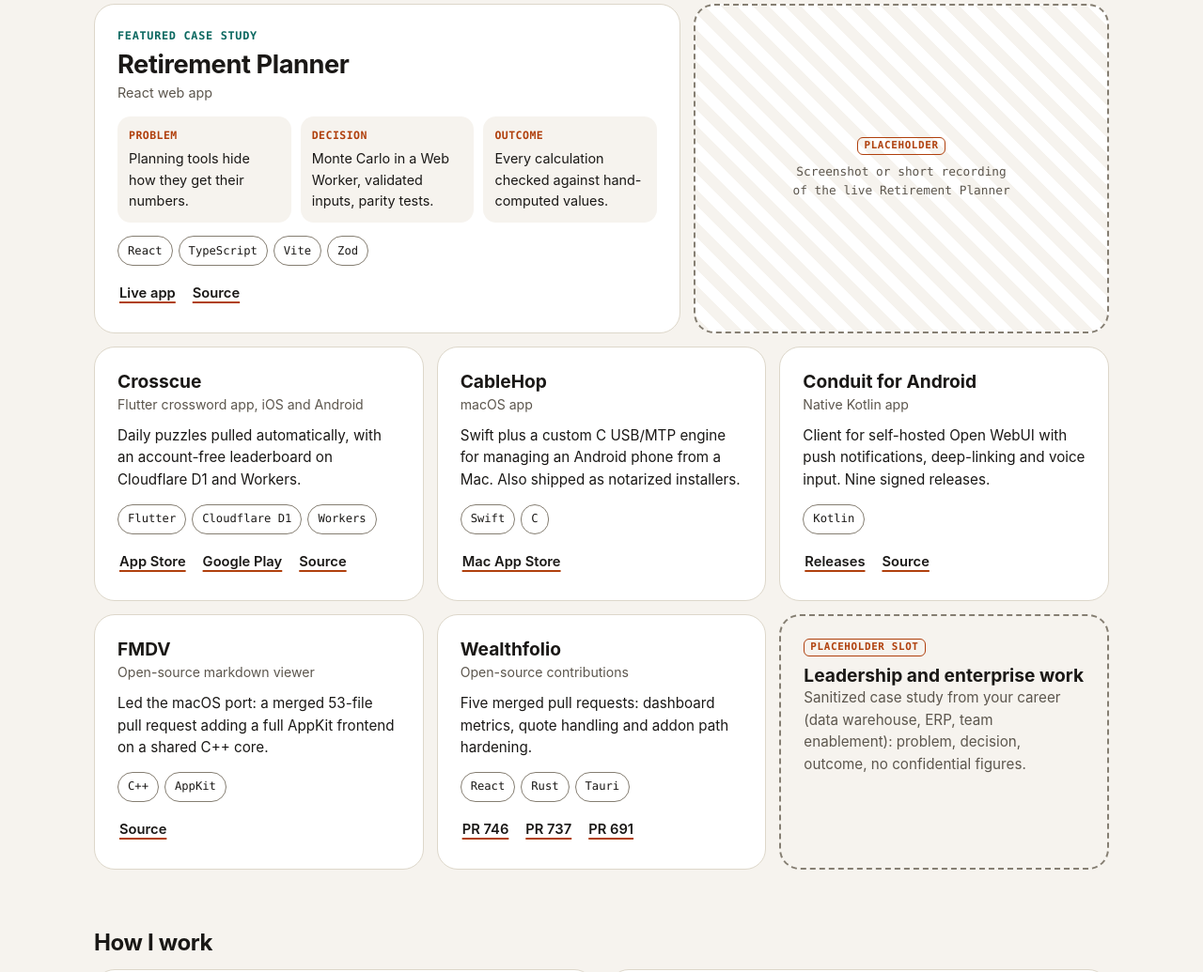
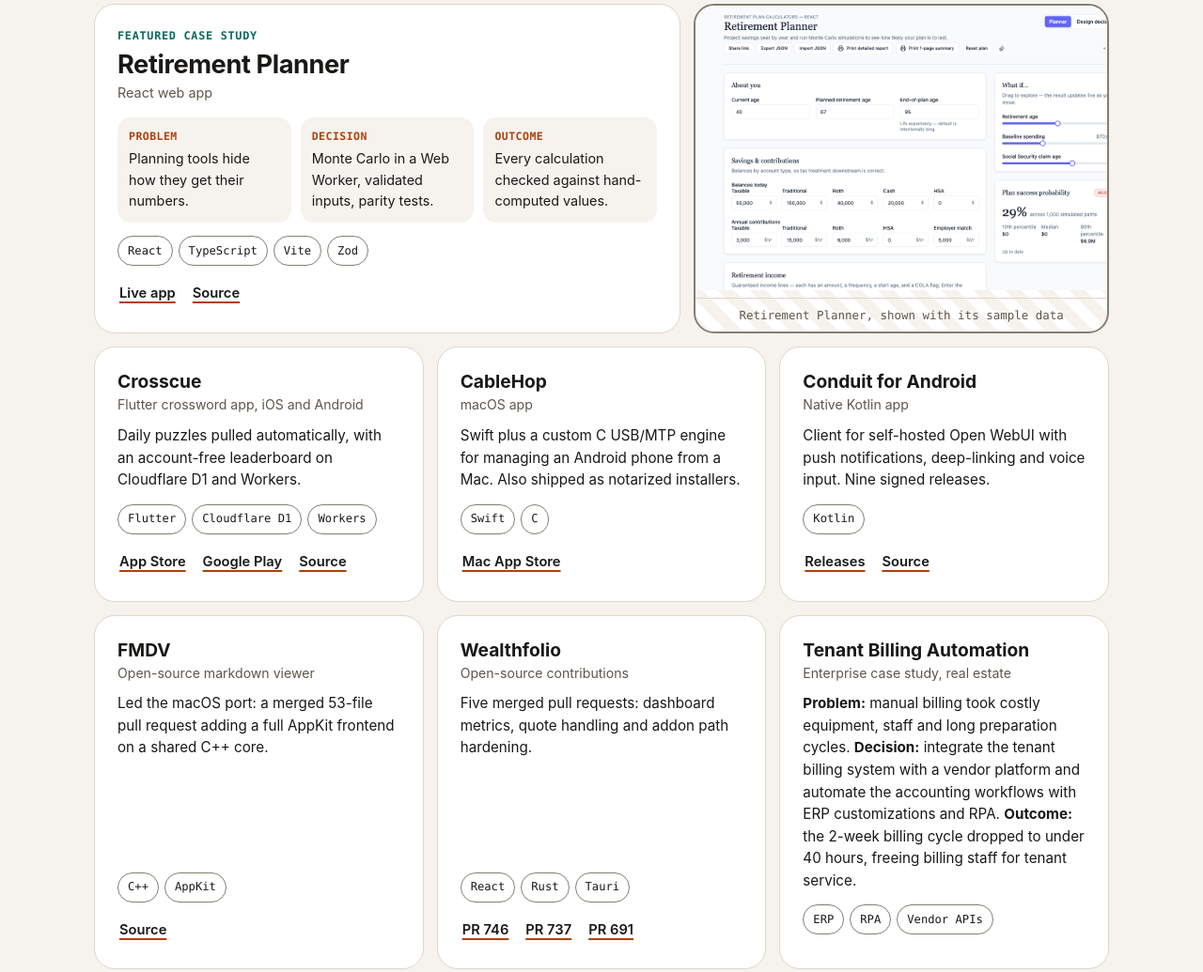
Before and after one commit to AtomicTrxn/AtomicTrxn.github.io, a plain HTML site: page index.html in a window 1280 px wide. Shown: the part 609-1644 px from the top of the page at 94% size. Drawn offline with Linux system fonts and the light colour scheme.

Commit message:
feat: fill placeholders with intro, billing case study and screenshot

```diff
--- a/index.html
+++ b/index.html
@@ -4,7 +4,7 @@
 <meta charset="utf-8">
 <meta name="viewport" content="width=device-width, initial-scale=1">
 <meta name="color-scheme" content="light dark">
-<title>Tom Hess | Portfolio (mockup B2)</title>
+<title>Tom Hess | Portfolio</title>
 <script>
 /* Apply saved theme before first paint. System = no attribute. */
 (function(){try{var t=localStorage.getItem("theme");if(t==="light"||t==="dark"){document.documentElement.setAttribute("data-theme",t);}}catch(e){}})();
@@ -125,7 +125,9 @@
 .steps div{background:var(--inset);border-radius:14px;padding:12px;font-size:.9rem}
 .steps b{display:block;font-family:var(--mono);font-size:.72rem;text-transform:uppercase;letter-spacing:.04em;color:var(--a1);margin-bottom:4px}
 .shot{background:repeating-linear-gradient(45deg,var(--inset),var(--inset) 12px,var(--tile) 12px,var(--tile) 24px);border:2px dashed var(--line-strong);align-items:center;justify-content:center;text-align:center;font-family:var(--mono);font-size:.8rem;color:var(--muted);min-height:200px;gap:8px}
-.shot .ph{margin:0;color:var(--a1)}
+.shot{margin:0;padding:0;overflow:hidden;justify-content:flex-start;align-items:stretch;border-style:solid}
+.shot img{display:block;width:100%;height:auto;flex:1;object-fit:cover;object-position:top left}
+.shot figcaption{font-size:.78rem;padding:8px 14px;color:var(--muted);border-top:1px solid var(--line)}
 .p h3{margin:0;font-size:1.2rem;line-height:1.25}
 .p .ctx{color:var(--muted);font-size:.88rem;margin:2px 0 10px}
 .p p{margin:0 0 14px;font-size:.95rem}
@@ -138,9 +140,6 @@
 .links{display:flex;flex-wrap:wrap;gap:4px 14px;font-size:.92rem;font-weight:600}
 .links a,.work a{text-decoration:underline;text-decoration-color:var(--a1);text-decoration-thickness:2px;text-underline-offset:4px;padding:6px 2px;border-radius:4px;transition:background-color .15s,color .15s}
 .links a:hover,.work a:hover{background:var(--a1);color:var(--on-a1);text-decoration-color:transparent}
-.slot{border:2px dashed var(--line-strong);background:transparent}
-.slot .ph{color:var(--a1);margin:0 0 8px;align-self:flex-start}
-.slot p{color:var(--muted)}
 
 /* How I work */
 .work h3{margin:0 0 6px;font-size:1.15rem;line-height:1.3}
@@ -183,7 +182,6 @@
 </head>
 <body>
 <a class="skip" href="#main">Skip to content</a>
-<div class="mock" role="note">Design mockup B2 (bento, refined). Tagline and slots are placeholders; project facts come from the Fujitec portfolio.</div>
 <div class="wrap">
   <header class="top">
     <div class="brand">Tom Hess</div>
@@ -199,9 +197,9 @@
   <section aria-label="Introduction and highlights" class="bento">
     <div class="tile hero" id="hero">
       <div class="orb orb1" aria-hidden="true"></div><div class="orb orb2" aria-hidden="true"></div>
-      <div class="tag">Engineering leader &middot; Cincinnati, OH</div>
+      <div class="tag">Product-focused engineering leader &middot; Cincinnati, OH</div>
       <h1>Software that ships, and teams that ship it.</h1>
-      <p><span class="ph">Placeholder</span>Tagline. Selected projects taken from idea to real users, built by directing and reviewing an AI-enabled coding agent.</p>
+      <p>Software engineer and engineering leader with two Director-level roles and three years in product. These are projects I took from idea to real users, built by directing and reviewing an AI-enabled coding agent.</p>
     </div>
     <div class="tile num fill1"><b data-count="3">3</b><span>App stores live</span></div>
     <div class="tile num fill2"><b data-count="6">6</b><span>Merged contributions</span></div>
@@ -224,7 +222,7 @@
       <ul class="stack" aria-label="Technologies"><li><span class="chip">React</span></li><li><span class="chip">TypeScript</span></li><li><span class="chip">Vite</span></li><li><span class="chip">Zod</span></li></ul>
       <div class="links"><a href="https://atomictrxn.github.io/calculators/app/">Live app</a><a href="https://github.com/AtomicTrxn/calculators">Source</a></div>
     </article>
-    <div class="tile shot" role="img" aria-label="Placeholder for a screenshot or short recording of the live Retirement Planner"><span class="ph">Placeholder</span><span>Screenshot or short recording<br>of the live Retirement Planner</span></div>
+    <figure class="tile shot"><img src="img/retirement-planner.png" width="1280" height="800" loading="lazy" alt="Screenshot of the Retirement Planner: inputs for age, savings and contributions beside a what-if panel and a plan success probability"><figcaption>Retirement Planner, shown with its sample data</figcaption></figure>
 
     <article class="tile p proj">
       <h3>Crosscue</h3><div class="ctx">Flutter crossword app, iOS and Android</div>
@@ -256,10 +254,10 @@
       <ul class="stack" aria-label="Technologies"><li><span class="chip">React</span></li><li><span class="chip">Rust</span></li><li><span class="chip">Tauri</span></li></ul>
       <div class="links"><a href="https://github.com/wealthfolio/wealthfolio/pull/746">PR 746</a><a href="https://github.com/wealthfolio/wealthfolio/pull/737">PR 737</a><a href="https://github.com/wealthfolio/wealthfolio/pull/691">PR 691</a></div>
     </article>
-    <article class="tile p slot">
-      <span class="ph">Placeholder slot</span>
-      <h3>Leadership and enterprise work</h3>
-      <p>Sanitized case study from your career (data warehouse, ERP, team enablement): problem, decision, outcome, no confidential figures.</p>
+    <article class="tile p proj">
+      <h3>Tenant Billing Automation</h3><div class="ctx">Enterprise case study, real estate</div>
+      <p><b>Problem:</b> manual billing took costly equipment, staff and long preparation cycles. <b>Decision:</b> integrate the tenant billing system with a vendor platform and automate the accounting workflows with ERP customizations and RPA. <b>Outcome:</b> the 2-week billing cycle dropped to under 40 hours, freeing billing staff for tenant service.</p>
+      <ul class="stack" aria-label="Technologies"><li><span class="chip">ERP</span></li><li><span class="chip">RPA</span></li><li><span class="chip">Vendor APIs</span></li></ul>
     </article>
   </section>
 
@@ -271,7 +269,7 @@
     <div class="tile work"><h3>Teach</h3><p>Published an AI-DLC curriculum for student robotics teams. <a href="https://atomictrxn.github.io/FTC-AIDLC-Exercises/">Curriculum</a></p></div>
     <div class="tile cta">
       <h3>Let's talk.</h3>
-      <div class="actions"><a class="pill fill" href="mailto:atomhess@proton.me">Email me</a><a class="pill" href="https://www.linkedin.com/in/atomhess">LinkedIn</a><a class="pill" href="Tom_Hess_Resume.pdf">Resume PDF</a></div>
+      <div class="actions"><a class="pill fill" href="mailto:atomhess@proton.me">Email me</a><a class="pill" href="https://www.linkedin.com/in/atomhess">LinkedIn</a></div>
     </div>
   </section>
   </main>
```
Also changed, not shown: img/retirement-planner.png (added).
